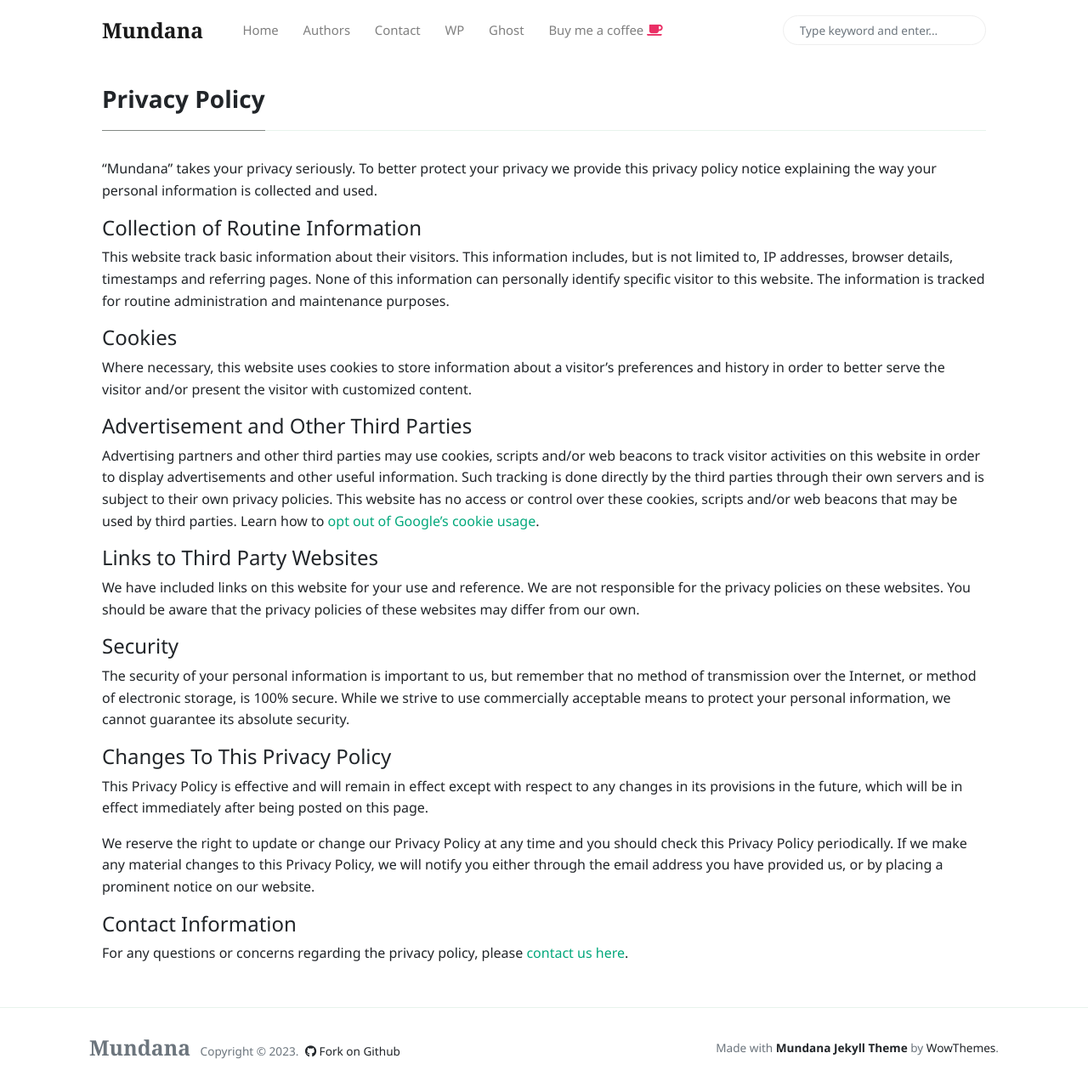
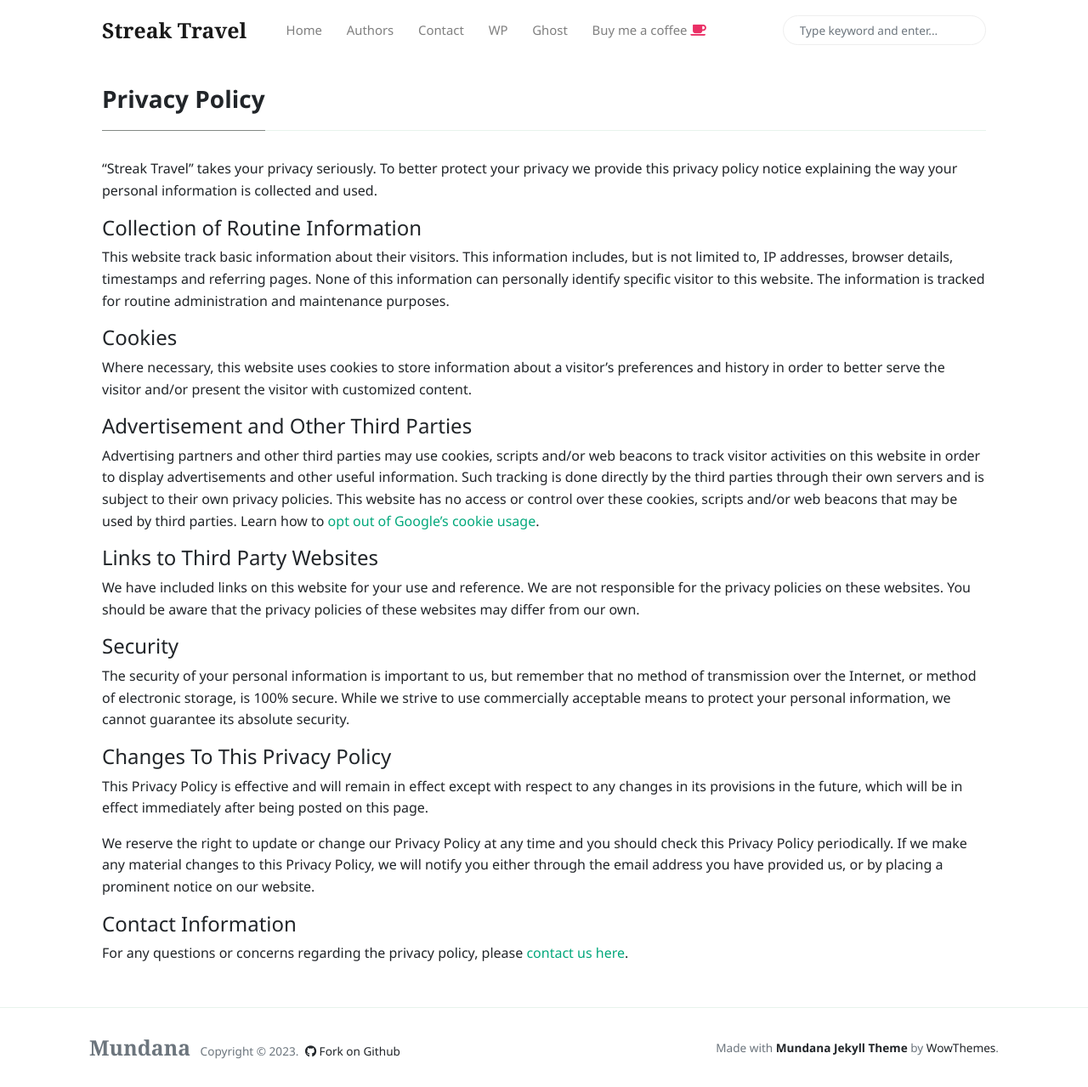
Before and after one commit to AwesomeCoderX/voyage, a Jekyll site: the page built from _pages/privacy-policy.md, in a window 1280 px wide and 1279 px high. Shown: the whole window at 85% size. Built offline with Jekyll 4.4.1, drawn with Linux system fonts in a browser that asks for light colours; nearby versions of some CDN libraries.

Commit message:
update _config.yml url, base_url

```diff
--- a/_config.yml
+++ b/_config.yml
@@ -1,12 +1,13 @@
 # Site
-name: 'Mundana'
-description: 'Mundana is a free Jekyll theme for awesome people like you, Medium like.'
+name: 'Streak Travel'
+description: 'Travel Blog'
 logo: 'assets/images/logo.png'
 favicon: 'assets/images/favicon.ico'
-baseurl: '/mundana-theme-jekyll'
+baseurl: ''
+url: 'streaktravel.com'
 disqus: 'demowebsite'
-email: 'wowthemesnet@gmail.com'
-mailchimp-list: 'https://wowthemes.us11.list-manage.com/subscribe/post?u=8aeb20a530e124561927d3bd8&amp;id=8c3d2d214b'
+email: ''
+mailchimp-list: ''
 
 include: ["_pages"]
 permalink: /:title/
```
